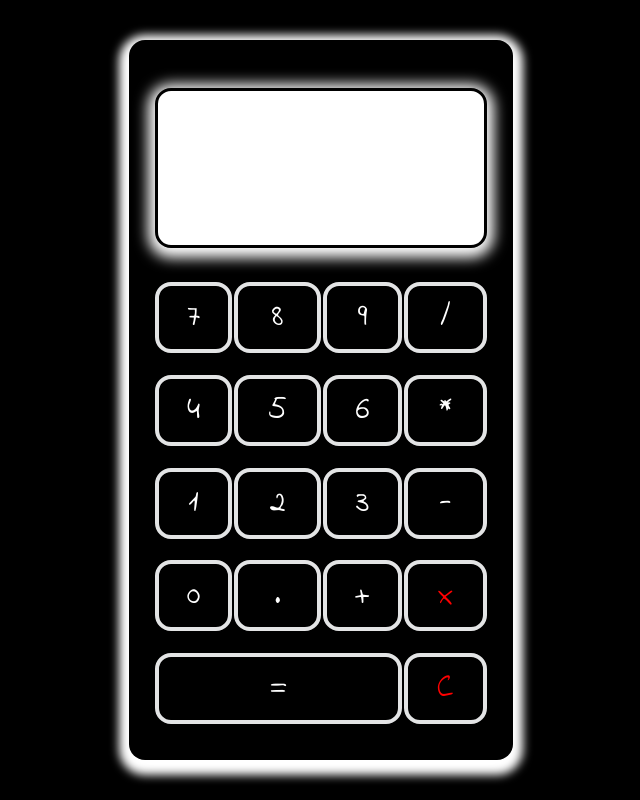
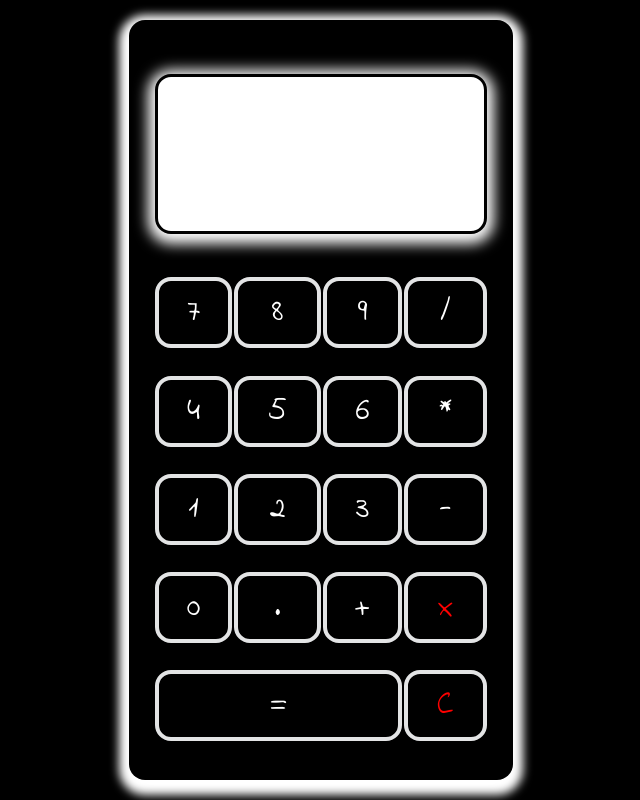
Before and after one commit to MuneebGulzar/calculator, a plain HTML site: page index.html in a window 1280 px wide. Shown: the whole page, without its empty margins (319-959 px from the left). Drawn offline with Linux system fonts and the light colour scheme.

Commit message:
modified:   index.html 	modified:   styles.css

```diff
--- a/index.html
+++ b/index.html
@@ -14,7 +14,7 @@
     <table>
         <tbody>
             <tr class="input">
-                <td colspan="4"><input type="text" pattern="[0-9]" id="screen" /></td>
+                <td colspan="4"><input type="text" pattern="[0-9]" id="screen" readonly/></td>
             </tr>
             <tr>
                 <td><input type="button" value="7" onclick="escribir('7')"></td>
--- a/styles.css
+++ b/styles.css
@@ -18,8 +18,8 @@ body {
 
 table {
     background-color: #000;
-    width: 90vw;
-    height: 90vh;
+    width: 95vw;
+    height: 95vh;
     border-radius: 1rem;
     padding: 1.5rem;
     box-shadow: 0 5px 10px 10px #fff;
```
